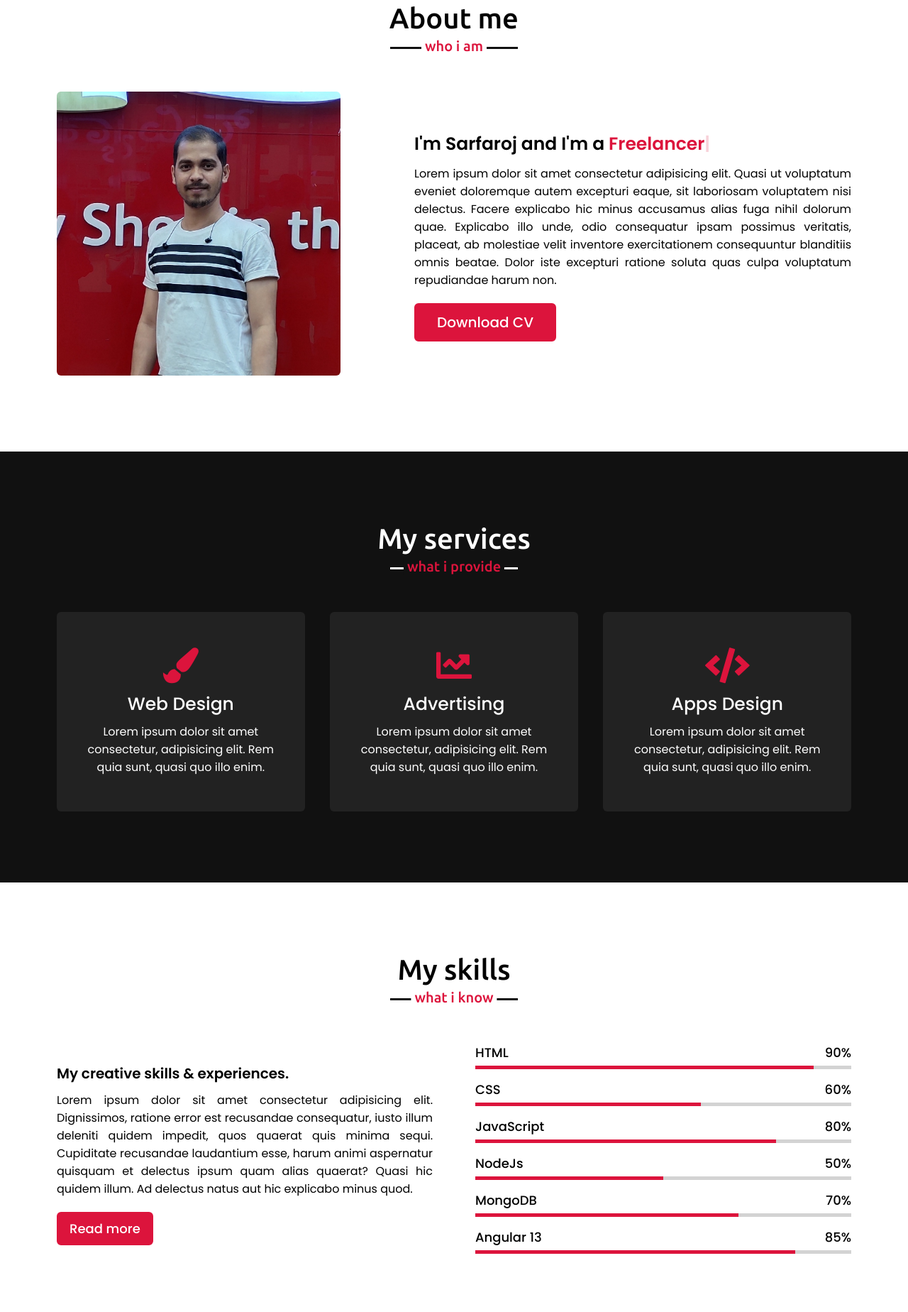
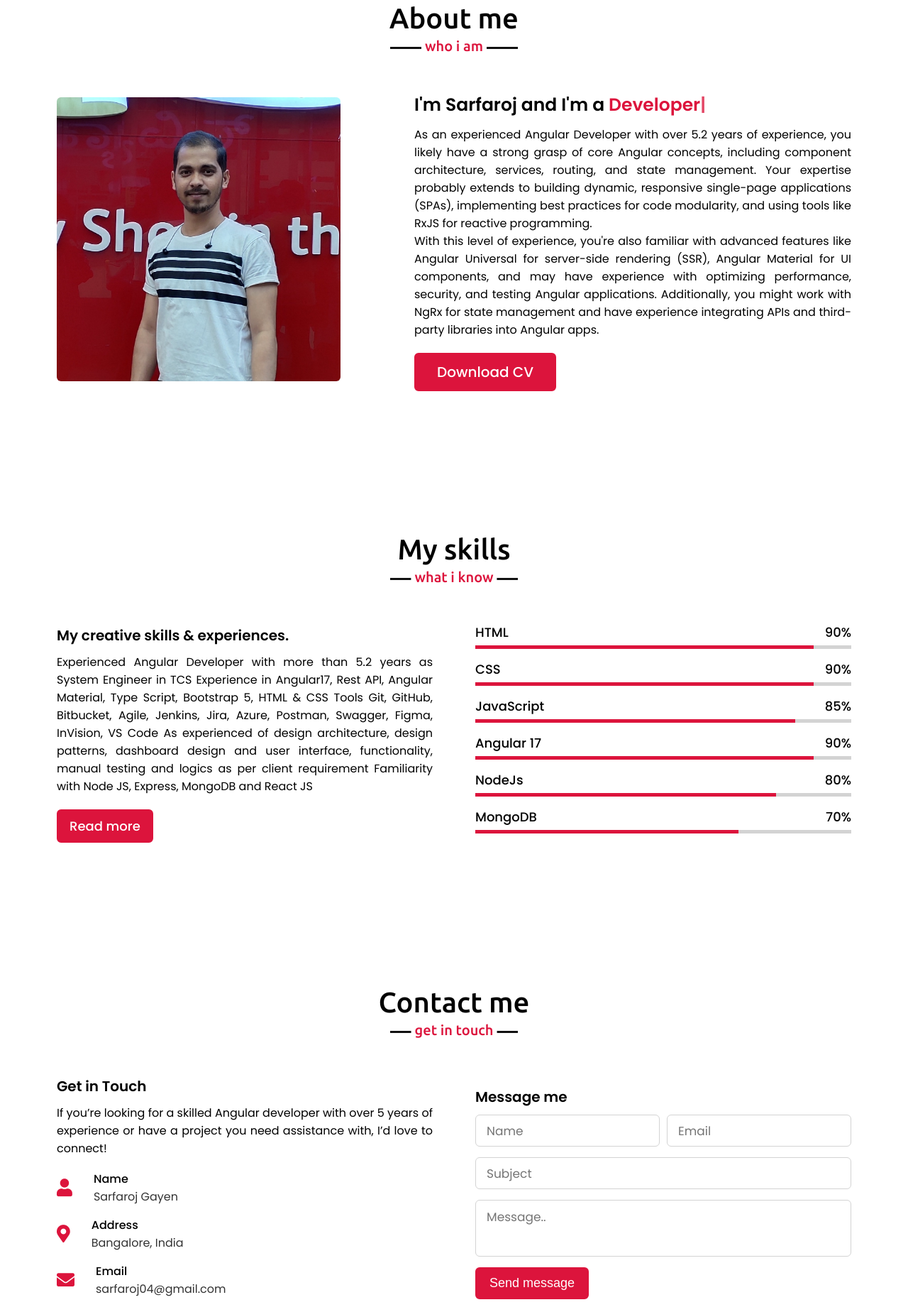
Before and after one commit to Sarfaroj95/Sarfaroj95.github.io, a plain HTML site: page index.html in a window 1280 px wide. Shown: the part 897-2745 px from the top of the page at 71% size. Drawn offline with nearby package versions, Linux system fonts and the light colour scheme.

Commit message:
Upadte profile

```diff
--- a/index.html
+++ b/index.html
@@ -20,13 +20,13 @@
     </div>
     <nav class="navbar">
         <div class="max-width">
-            <div class="logo"><a href="#">Portfo<span>lio.</span></a></div>
+            <div class="logo"><a href="#">Sarfa<span>roj</span></a></div>
             <ul class="menu">
                 <li><a href="#home" class="menu-btn">Home</a></li>
                 <li><a href="#about" class="menu-btn">About</a></li>
-                <li><a href="#services" class="menu-btn">Services</a></li>
+                <!-- <li><a href="#services" class="menu-btn">Services</a></li> -->
                 <li><a href="#skills" class="menu-btn">Skills</a></li>
-                <li><a href="#teams" class="menu-btn">Teams</a></li>
+                <!-- <li><a href="#teams" class="menu-btn">Teams</a></li> -->
                 <li><a href="#contact" class="menu-btn">Contact</a></li>
             </ul>
             <div class="menu-btn">
@@ -57,7 +57,8 @@
                 </div>
                 <div class="column right">
                     <div class="text">I'm Sarfaroj and I'm a <span class="typing-2"></span></div>
-                    <p>Lorem ipsum dolor sit amet consectetur adipisicing elit. Quasi ut voluptatum eveniet doloremque autem excepturi eaque, sit laboriosam voluptatem nisi delectus. Facere explicabo hic minus accusamus alias fuga nihil dolorum quae. Explicabo illo unde, odio consequatur ipsam possimus veritatis, placeat, ab molestiae velit inventore exercitationem consequuntur blanditiis omnis beatae. Dolor iste excepturi ratione soluta quas culpa voluptatum repudiandae harum non.</p>
+                    <p>As an experienced Angular Developer with over 5.2 years of experience, you likely have a strong grasp of core Angular concepts, including component architecture, services, routing, and state management. Your expertise probably extends to building dynamic, responsive single-page applications (SPAs), implementing best practices for code modularity, and using tools like RxJS for reactive programming.</p>
+                    <p>With this level of experience, you're also familiar with advanced features like Angular Universal for server-side rendering (SSR), Angular Material for UI components, and may have experience with optimizing performance, security, and testing Angular applications. Additionally, you might work with NgRx for state management and have experience integrating APIs and third-party libraries into Angular apps.</p>
                     <a href="#">Download CV</a>
                 </div>
             </div>
@@ -65,7 +66,7 @@
     </section>
 
     <!-- services section start -->
-    <section class="services" id="services">
+    <!-- <section class="services" id="services">
         <div class="max-width">
             <h2 class="title">My services</h2>
             <div class="serv-content">
@@ -93,7 +94,7 @@
                </div>
             </div>
         </div>
-    </section>
+    </section> -->
 
     <!-- skills section start -->
     <section class="skills" id="skills">
@@ -102,10 +103,16 @@
             <div class="skills-content">
                 <div class="column left">
                     <div class="text">My creative skills & experiences.</div>
-                    <p>Lorem ipsum dolor sit amet consectetur adipisicing elit. Dignissimos, ratione error est recusandae consequatur, iusto illum deleniti quidem impedit, quos quaerat quis minima sequi. Cupiditate recusandae laudantium esse, harum animi aspernatur quisquam et delectus ipsum quam alias quaerat? Quasi hic quidem illum. Ad delectus natus aut hic explicabo minus quod.</p>
+                    <p>Experienced Angular Developer with more than 5.2 years as System Engineer in TCS
+                        Experience in Angular17, Rest API, Angular Material, Type Script, Bootstrap 5, HTML & CSS
+                        Tools Git, GitHub, Bitbucket, Agile, Jenkins, Jira, Azure, Postman, Swagger, Figma, InVision, VS Code
+                        As experienced of design architecture, design patterns, dashboard design and user interface, functionality, manual testing and logics as per client requirement
+                        Familiarity with Node JS, Express, MongoDB and React JS
+                        </p>
                     <a href="#">Read more</a>
                 </div>
                 <div class="column right">
+
                     <div class="bars">
                         <div class="info">
                             <span>HTML</span>
@@ -114,47 +121,48 @@
                         <div class="line html"></div>
                     </div>
                     <div class="bars">
-                        <div class="info">
+                        <div class="info css">
                             <span>CSS</span>
-                            <span>60%</span>
+                            <span>90%</span>
                         </div>
                         <div class="line css"></div>
                     </div>
                     <div class="bars">
                         <div class="info">
                             <span>JavaScript</span>
-                            <span>80%</span>
+                            <span>85%</span>
                         </div>
                         <div class="line js"></div>
                     </div>
                     <div class="bars">
                         <div class="info">
+                            <span>Angular 17</span>
+                            <span>90%</span>
+                        </div>
+                        <div class="line angular"></div>
+                    </div>
+                    <div class="bars">
+                        <div class="info">
                             <span>NodeJs</span>
-                            <span>50%</span>
+                            <span>80%</span>
                         </div>
-                        <div class="line php"></div>
+                        <div class="line node"></div>
                     </div>
                     <div class="bars">
                         <div class="info">
                             <span>MongoDB</span>
                             <span>70%</span>
                         </div>
-                        <div class="line mysql"></div>
+                        <div class="line mongo"></div>
                     </div>
-                    <div class="bars">
-                        <div class="info">
-                            <span>Angular 13</span>
-                            <span>85%</span>
-                        </div>
-                        <div class="line angular"></div>
-                    </div>
+
                 </div>
             </div>
         </div>
     </section>
 
     <!-- teams section start -->
-    <section class="teams" id="teams">
+    <!-- <section class="teams" id="teams">
         <div class="max-width">
             <h2 class="title">My teams</h2>
             <div class="carousel owl-carousel">
@@ -195,7 +203,7 @@
                 </div>
             </div>
         </div>
-    </section>
+    </section> -->
 
     <!-- contact section start -->
     <section class="contact" id="contact">
@@ -204,7 +212,7 @@
             <div class="contact-content">
                 <div class="column left">
                     <div class="text">Get in Touch</div>
-                    <p>Lorem, ipsum dolor sit amet consectetur adipisicing elit. Dignissimos harum corporis fuga corrupti. Doloribus quis soluta nesciunt veritatis vitae nobis?</p>
+                    <p>If you’re looking for a skilled Angular developer with over 5 years of experience or have a project you need assistance with, I’d love to connect!</p>
                     <div class="icons">
                         <div class="row">
                             <i class="fas fa-user"></i>
@@ -277,7 +285,7 @@
 
     <!-- footer section start -->
     <footer>
-        <span>Created By <a href="https://sarfaroj95.github.io/">Sarfaroj</a> | <span class="far fa-copyright"></span> 2022 All rights reserved.</span>
+        <span>Created By <a href="https://sarfaroj95.github.io/">Sarfaroj</a> | <span class="far fa-copyright"></span> 2024 All rights reserved.</span>
     </footer>
 
     <script src="script.js"></script>
--- a/script.js
+++ b/script.js
@@ -35,14 +35,14 @@ $(document).ready(function(){
 
     // typing text animation script
     var typed = new Typed(".typing", {
-        strings: [ "Developer", "Designer", "Freelancer"],
+        strings: [ "Angular 17","Developer", "Designer"],
         typeSpeed: 100,
         backSpeed: 60,
         loop: true
     });
 
     var typed = new Typed(".typing-2", {
-        strings: [ "Developer",  "Designer", "Freelancer"],
+        strings: [ "Developer",  "Designer"],
         typeSpeed: 100,
         backSpeed: 60,
         loop: true
--- a/style.css
+++ b/style.css
@@ -120,7 +120,8 @@ section .title::after{
     transition: color 0.3s ease;
 }
 .navbar .menu li a:hover{
-    color: crimson;
+    /* color: crimson; */
+    color: #1A1A1A;
 }
 .navbar.sticky .menu li a:hover{
     color: #fff;
@@ -165,7 +166,7 @@ section .title::after{
 /* home section styling */
 .home{
     display: flex;
-    background: url("images/banner.jpg") no-repeat center;
+    background: url("images/sarfaroj2.jpg") no-repeat center;
     height: 100vh;
     color: #fff;
     min-height: 500px;
@@ -366,19 +367,19 @@ section .title::after{
     width: 90%;
 }
 .skills-content .right .css::before{
-    width: 60%;
+    width: 90%;
 }
 .skills-content .right .js::before{
+    width: 85%;
+}
+.skills-content .right .node::before{
     width: 80%;
 }
-.skills-content .right .php::before{
-    width: 50%;
-}
-.skills-content .right .mysql::before{
+.skills-content .right .mongo::before{
     width: 70%;
 }
 .skills-content .right .angular::before{
-    width: 85%;
+    width: 90%;
 }
 /* teams section styling */
 .teams .title::after{
```
Also changed, not shown: images/sarfaroj.jpg (added), images/sarfaroj2.jpg (added).
